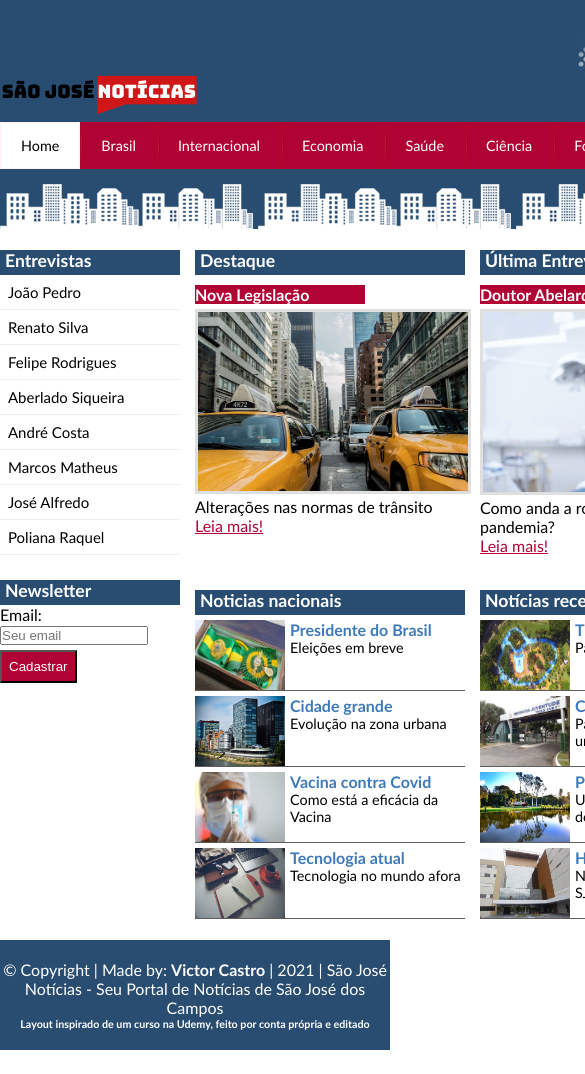
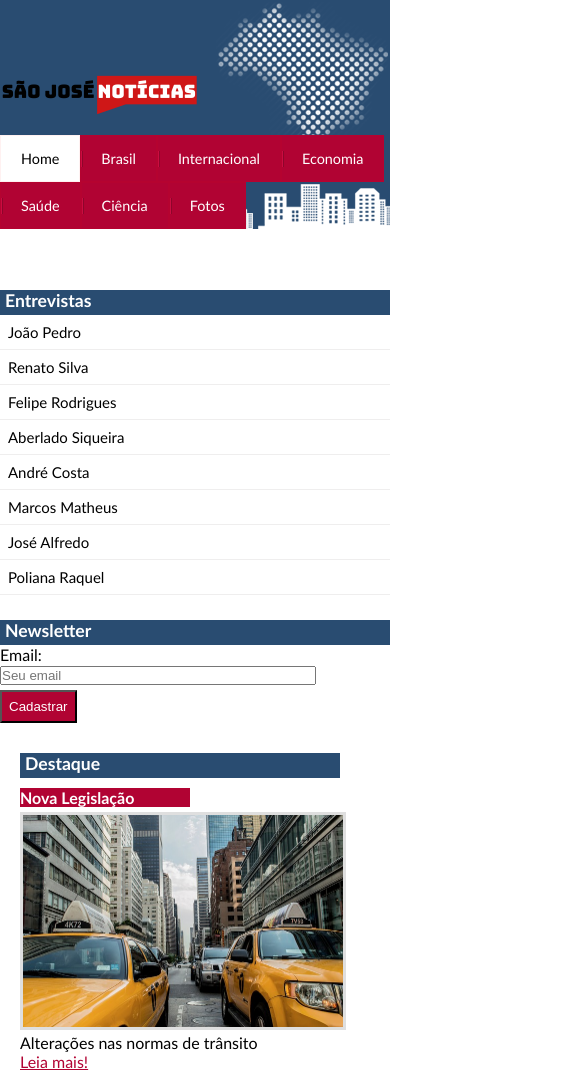
Before and after one commit to VictorCstr/4-portalnoticias, a plain HTML site: page index.html in a window 390 px wide. Shown: the top 1074 px of the page, 585 px wide, since content can reach past the window. Before the commit the page ends 1050 px from the top, so only its background shows below. Drawn offline with Linux system fonts and the light colour scheme.

Commit message:
add readme e responsividade

```diff
--- a/estilos.css
+++ b/estilos.css
@@ -101,7 +101,7 @@ input.submit{
     padding: 7px;
 }
 
-main#home{
+#home{
     width: 270px;
     margin-top: 10px;
     margin-left: 15px;
@@ -170,14 +170,14 @@ h5+p {
     font-size: 0.9em;
 }
 
-nav.colunas{
+.colunas{
     clear: both;
     float: right;
     width: 100%;
     border-bottom: 1px ridge  rgb(95, 92, 92);
 }
 
-section.materias{
+.materias{
     height: 290px;
     margin-bottom: 50px;
 
@@ -211,3 +211,42 @@ section.materias{
 .lista{
     list-style-type:disc;
 }
+
+
+@media (max-width:600px){
+    #container-tamanho{
+        width: 100%;
+    }
+
+    aside, aside section , #home, .colunas, .materias, .mundo, #duas-colunas, #img{
+        float: none;
+        clear: both;
+        width: 100%;
+        height: 100%;
+    }
+
+    #duas-colunas{
+        margin:0px;
+    }
+
+    main{
+        padding: 5px;
+    }
+
+    #home{
+        width: 82%;
+    }
+
+   article {
+       width: 80%;
+   }
+
+   #topo{
+       height: 250px;
+   }
+
+   header ul li a{
+       display: block;
+   }
+
+}
--- a/index.html
+++ b/index.html
@@ -2,8 +2,10 @@
 <html lang="pt-br">
 <head>
     <meta charset="UTF-8">
+    <meta name="viewport" content="width=device-width, initial-scale=1, shrink-to-fit=no">
     <title>Notícias de São José dos Campos - Seu site de notícias</title>
     <link rel="stylesheet" type="text/css" href="estilos.css">
+    <script src="https://kit.fontawesome.com/3291a1ab02.js" crossorigin="anonymous"></script>
 </head>
 <body>
     <div id="container-tamanho">
@@ -132,7 +134,7 @@
                     </nav>
                 </section>
             </article> <!--Final do conteudo secundario na direita-->
-        </div>
+    </div> <!--Final do container-->
 
             <footer id="rodape">  <!--Inicio do Rodapé-->
              © Copyright | Made by: <strong>Victor Castro</strong> | 2021 | São José Notícias - Seu Portal de Notícias de São José dos Campos
```
Also changed, not shown: brasil.html (+1 -0 lines), fotos.html (+1 -0 lines), nova-legislacao.html (+1 -0 lines), 1 other file.
